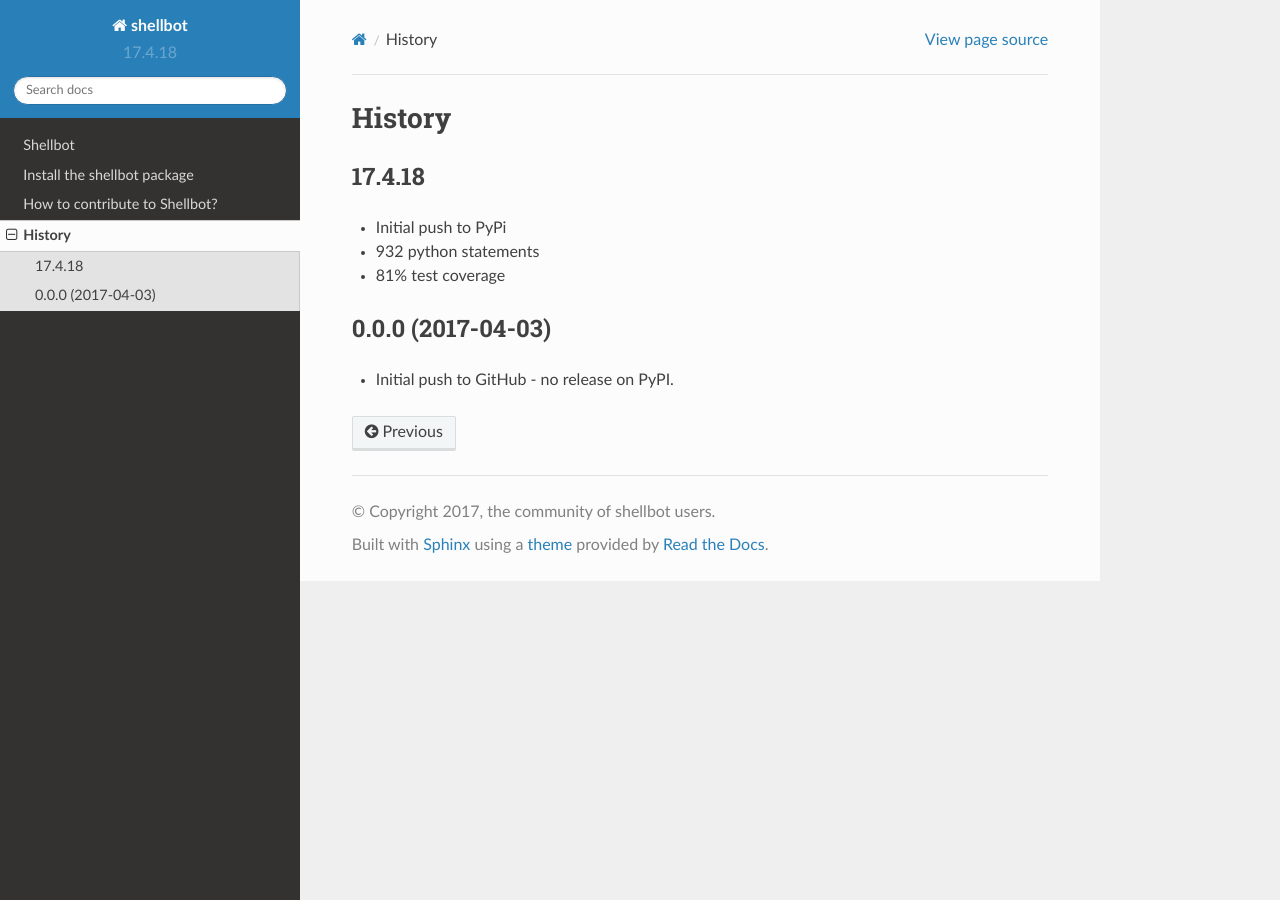
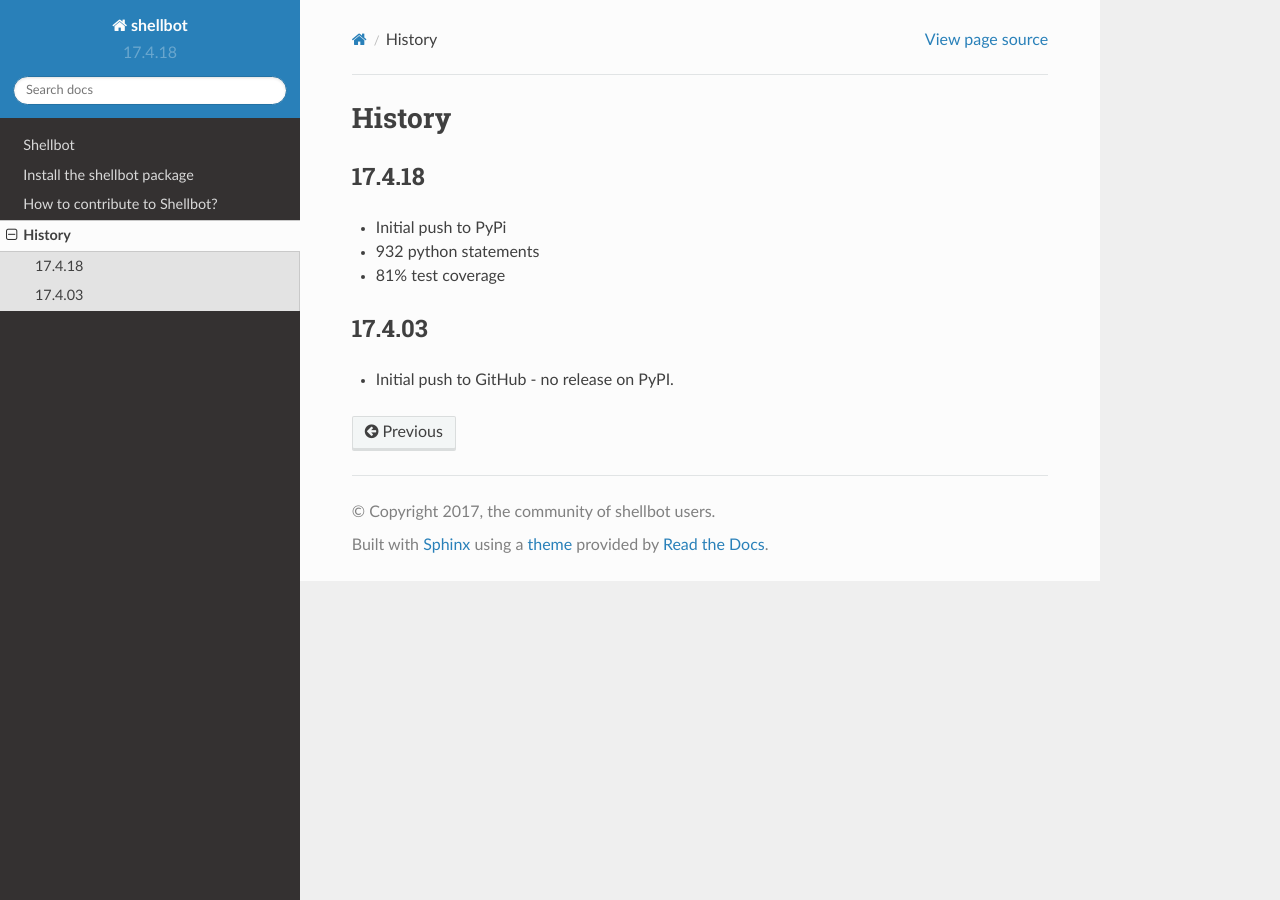
Before and after one commit to bernard357/shellbot, a Sphinx documentation site: the page built from docs/HISTORY.rst, in a window 1280 px wide. Built offline with Sphinx 7.4.7 and the Read the Docs theme 2.0.0, drawn with Linux system fonts in a browser that asks for light colours; pages that are not in the unit, such as notebooks, are missing from menus.

Commit message:
fix initial version in history

```diff
--- a/docs/HISTORY.rst
+++ b/docs/HISTORY.rst
@@ -10,7 +10,7 @@ History
 * 932 python statements
 * 81% test coverage
 
-0.0.0 (2017-04-03)
-~~~~~~~~~~~~~~~~~~
+17.4.03
+~~~~~~~
 
 * Initial push to GitHub - no release on PyPI.
```
